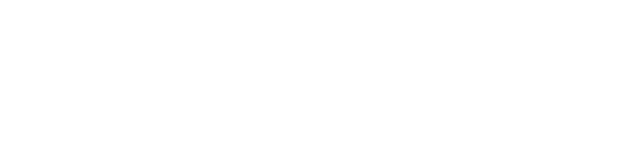
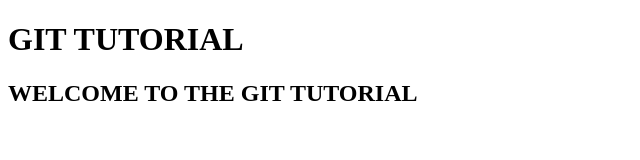
Before and after one commit to AakrutiVatsraj/git-tutorial, a plain HTML site: page index.html in a window 1280 px wide. Shown: the whole page, without its empty margins (0-640 px from the left). Drawn offline with Linux system fonts and the light colour scheme.

Commit message:
Added Header tags (TASK-3)

```diff
--- a/index.html
+++ b/index.html
@@ -7,6 +7,8 @@
     <title>Document</title>
 </head>
 <body>
+    <h1>GIT TUTORIAL</h1>
+    <h2>WELCOME TO THE GIT TUTORIAL</h2>
 
 </body>
 </html>
```
